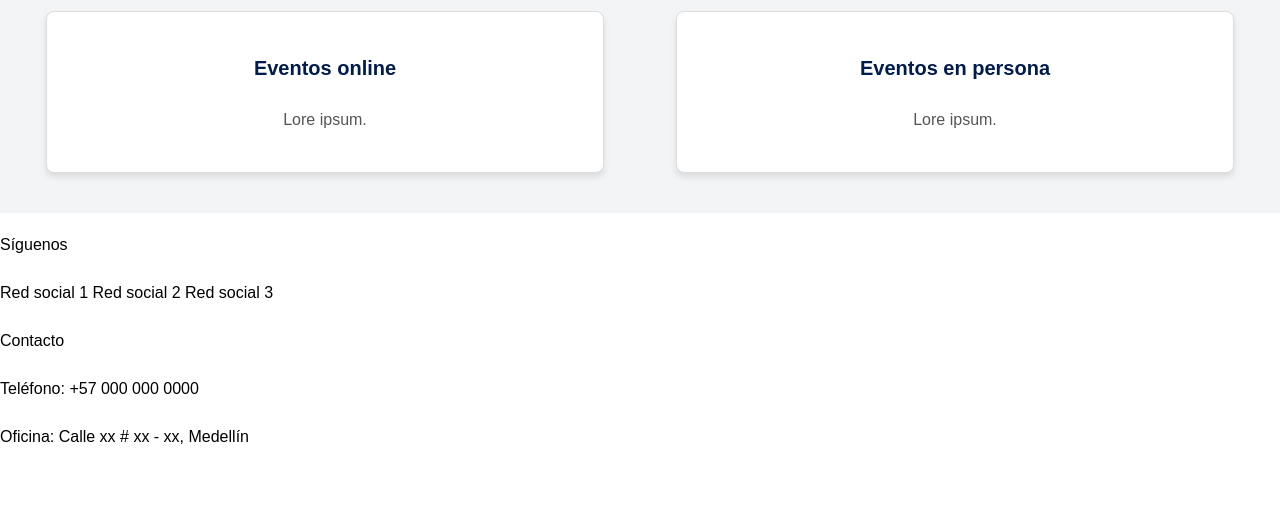
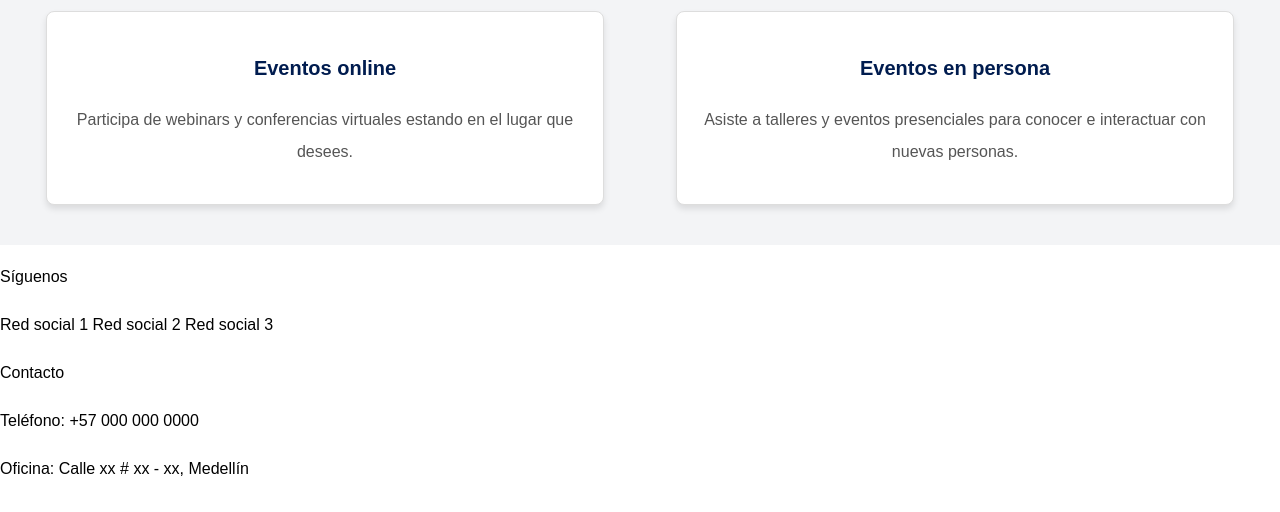
Before and after one commit to B4ST1N2/GoTIC, a plain HTML site: page index.html in a window 1280 px wide. Shown: the part 224-736 px from the top of the page. Drawn offline with Linux system fonts and the light colour scheme.

Commit message:
Agregada la información sobre los eventos tecnológicos.

```diff
--- a/index.html
+++ b/index.html
@@ -30,12 +30,12 @@
             <!-- Sección de eventos online -->
             <div class="event-block">
                 <h2>Eventos online</h2>
-                <p>Lore ipsum.</p>
+                <p>Participa de webinars y conferencias virtuales estando en el lugar que desees.</p>
             </div>
             <!-- Sección de eventos en persona -->
             <div class="event-block">
                 <h2>Eventos en persona</h2>
-                <p>Lore ipsum.</p>
+                <p>Asiste a talleres y eventos presenciales para conocer e interactuar con nuevas personas.</p>
             </div>
         </div>
     </section>
```
